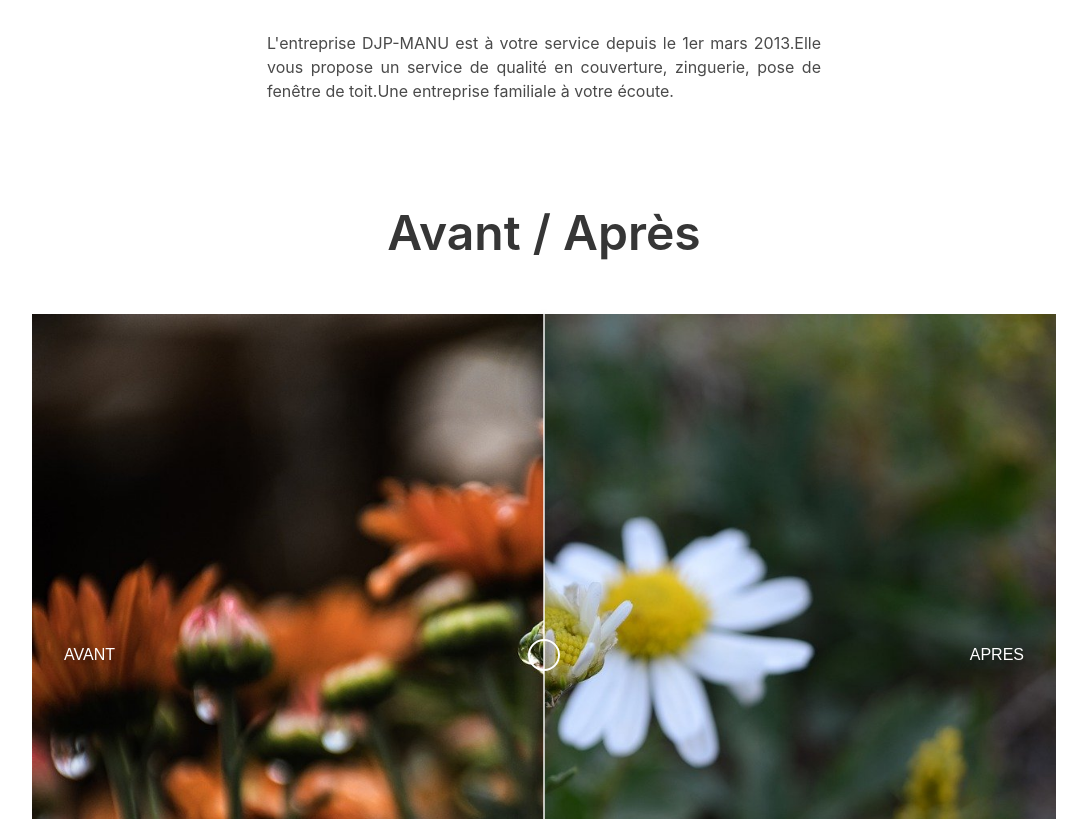
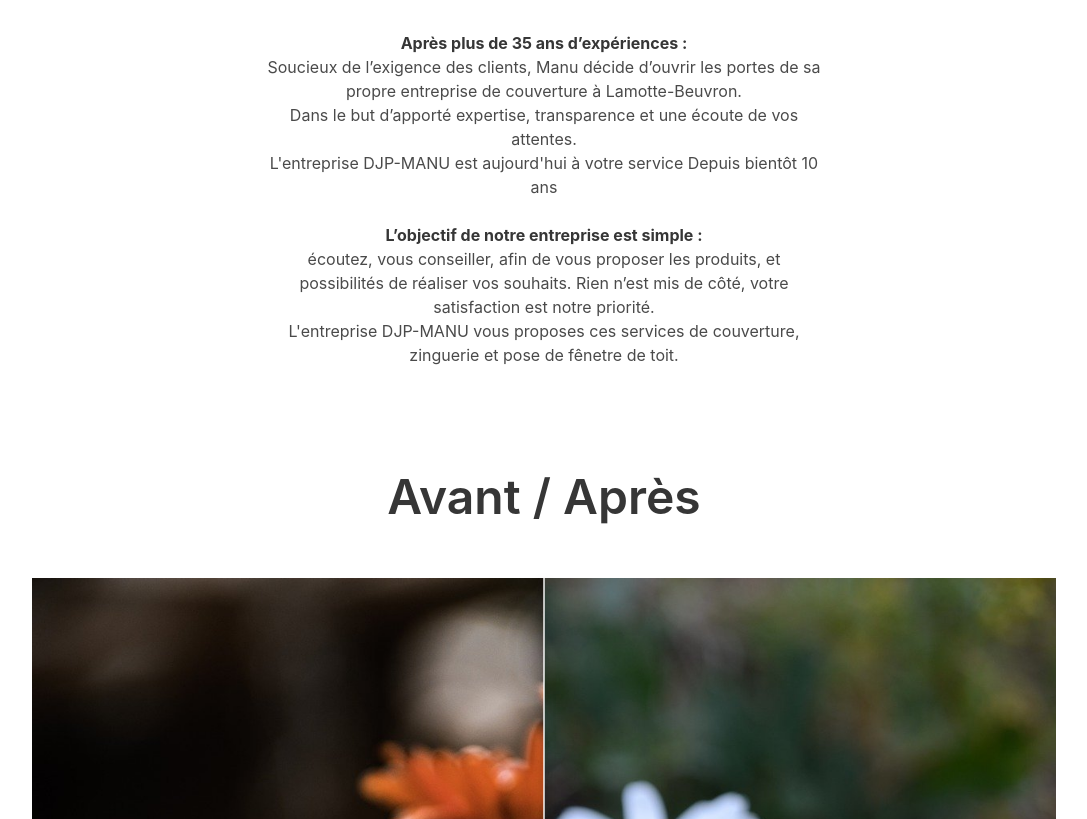
Before and after one commit to Guyliane/djp-manu, a website: page index.html in a window 1280 px wide. Shown: the part 1078-1897 px from the top of the page, without its empty margins (96-1183 px from the left). Drawn offline with nearby package versions, Linux system fonts and the light colour scheme; a web font is replaced by a local one.

Commit message:
update about us

```diff
--- a/index.html
+++ b/index.html
@@ -65,8 +65,16 @@
         <br>
 
         <div class="columns is-centered txt-about">
-            <p class="column is-6 has-text-justified">
-                L'entreprise DJP-MANU est à votre service depuis le 1er mars 2013.Elle vous propose un service de qualité en couverture, zinguerie, pose de fenêtre de toit.Une entreprise familiale à votre écoute.
+            <p class="column is-6 has-text-centered">
+
+                <strong>Après plus de 35 ans d’expériences :</strong><br>Soucieux de l’exigence des clients,
+                Manu décide d’ouvrir les portes de sa propre entreprise de couverture à Lamotte-Beuvron.<br>Dans le but d’apporté expertise, transparence
+                et une écoute de vos attentes.<br>
+                L'entreprise DJP-MANU est aujourd'hui à votre service Depuis bientôt 10 ans<br><br>
+                <strong>L’objectif de notre entreprise est simple :</strong><br>écoutez, vous conseiller, afin de vous proposer les produits,
+                et possibilités de réaliser vos souhaits.
+                Rien n’est mis de côté, votre satisfaction est notre priorité.<br>
+                L'entreprise DJP-MANU vous proposes ces services de couverture, zinguerie et pose de fênetre de toit.
             </p>
         </div>
     </section>
```
